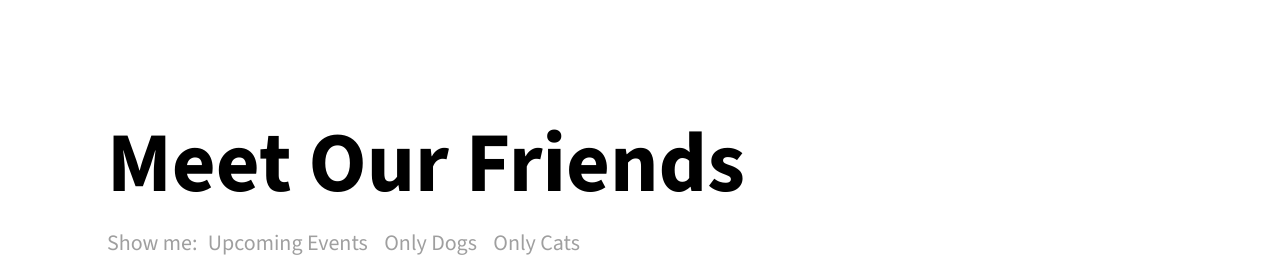
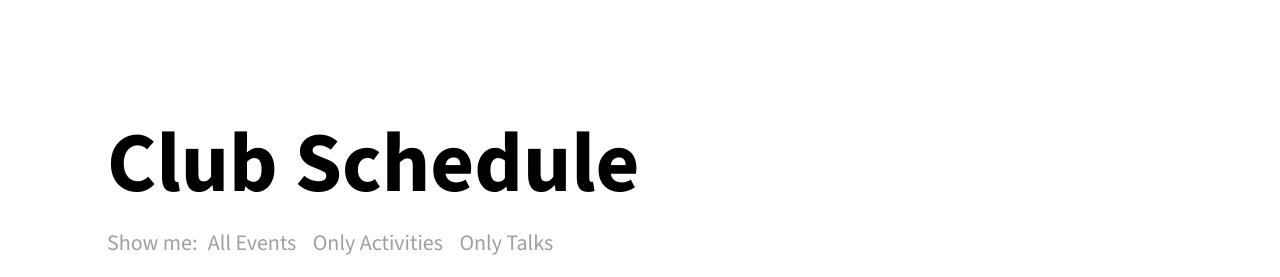
Before and after one commit to RichardGuo24/IVC-AI-Website, a plain HTML site: page index.html in a window 1280 px wide. Shown: the part 1040-1317 px from the top of the page. Drawn offline with nearby package versions, Linux system fonts and the light colour scheme; no server answers.

Commit message:
made the bottom make sense

```diff
--- a/index.html
+++ b/index.html
@@ -105,9 +105,10 @@
     </div>
     <div class="page-section" id="view-events">
         <div class="page-section-inner">
-            <h2 class="page-section-title">Meet Our Friends</h2>
+            <h2 class="page-section-title">Club Schedule</h2>
             <div class="event-filter">
-                <p>Show me: <button>Upcoming Events</button> <button>Only Dogs</button> <button>Only Cats</button></p>
+                <p>Show me: <button>All Events</button> <button>Only Activities</button> <button>Only
+                        Talks</button></p>
             </div>
             <div class="list-of-events">
                 <div class="event-card">
```
